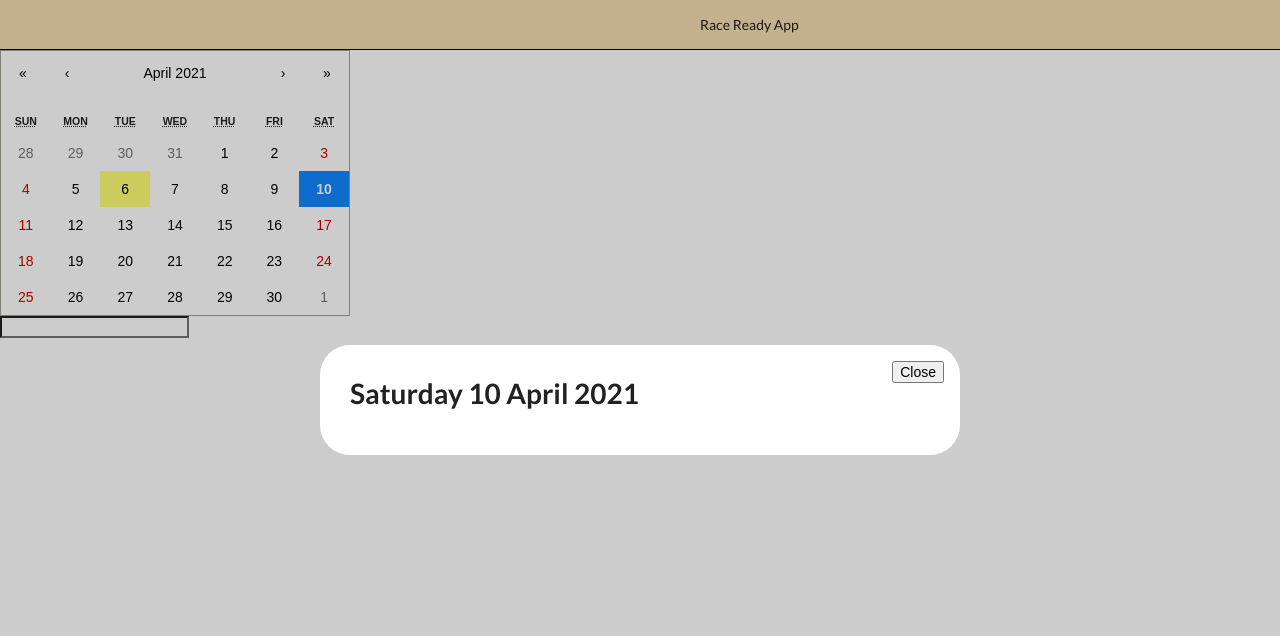
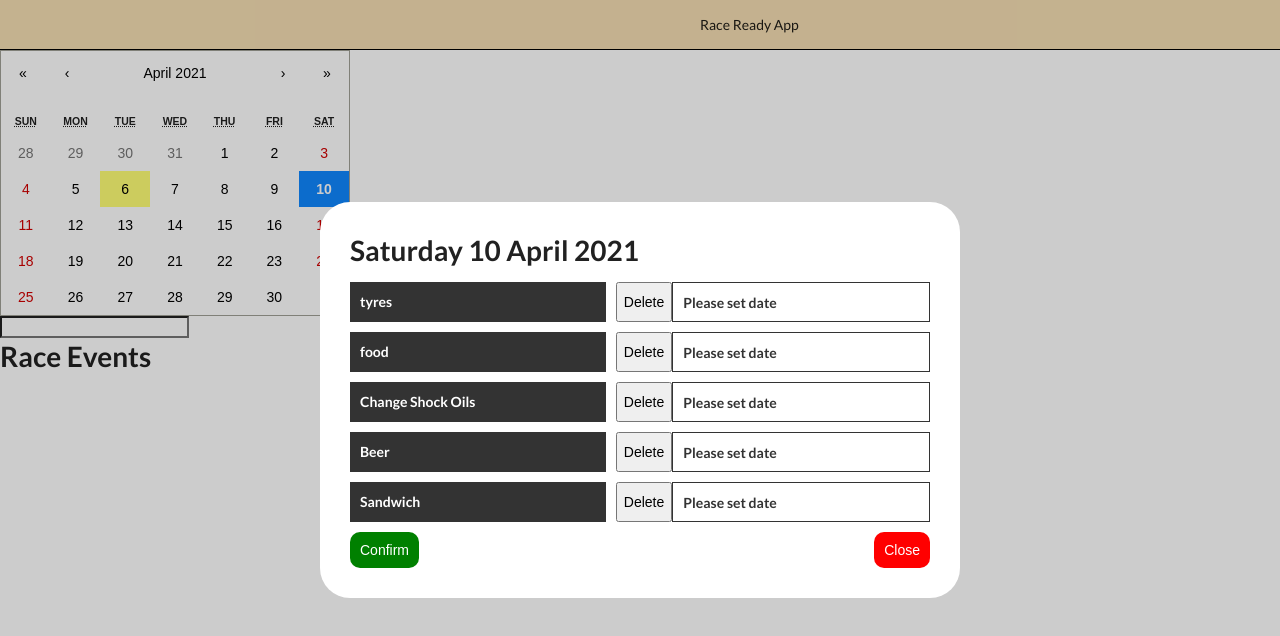
Before and after one commit to lironbard/Race, a React (Create React App) app: page / in a window 1280 px wide. Both pictures are taken after a click on the button "10". Shown: the top 636 px of the page. Built offline with nearby package versions, Linux system fonts and the light colour scheme.

Commit message:
Updating Race App Files

```diff
--- a/src/components/MyCalendar.jsx
+++ b/src/components/MyCalendar.jsx
@@ -11,24 +11,37 @@ function MyCalendar(props) {
   const [lastId, setLastId] = useState(0);
   const [isInput, setIsInput] = useState(false);
   const [buttonPopUp, setButtonPopUp] = useState(false);
-  const [checkListDates, setCheckListDates] = useState({});
+  const [raceEvents, setRaceEvents] = useState({});
+  const raceEventsDates = Object.keys(raceEvents);
 
-  function handleCheckDate(date, value) {
-    const newCheckListDates = { ...checkListDates, [date]: value };
-    setCheckListDates(newCheckListDates);
+  function updateRaceEvent(date, value) {
+    const newRaceEvents = { ...raceEvents, [date]: value };
+    setRaceEvents(newRaceEvents);
+  }
+
+  function handleDeleteRace(date) {
+    const newRceEvents = { ...raceEvents };
+    delete newRceEvents[date];
+    setRaceEvents(newRceEvents);
+  }
+
+  function handleDeleteRaceTask(raceEventsDate, indexTask) {
+    const newCheckList = raceEvents[raceEventsDate].filter((v, iv) => {
+      return iv !== indexTask;
+    });
+
+    setRaceEvents({ ...raceEvents, [raceEventsDate]: newCheckList });
   }
 
   return (
     <div>
-      <TodoListPopup checkListOriginal={checkListDates[activeDate]} handleCheckDate={handleCheckDate} trigger={buttonPopUp} date={activeDate} handleClose={() => setButtonPopUp(false)} />
+      <TodoListPopup checkListOriginal={raceEvents[activeDate]} updateRaceEvent={updateRaceEvent} trigger={buttonPopUp} date={activeDate} handleClose={() => setButtonPopUp(false)} />
 
       <Calendar
         calendarType="US"
         onChange={setValue}
         onClickDay={(value, event) => {
-          console.log({ value });
           setIsInput((isInput) => !isInput);
-          console.log(event.currentTarget);
           event.currentTarget.firstElementChild.classList.toggle("selectedDay");
           props.setDatesList((datesList) => {
             const options = { weekday: "long", year: "numeric", month: "long", day: "numeric" };
@@ -44,6 +57,30 @@ function MyCalendar(props) {
         value={value}
       />
       {value && <input type="text" />}
+
+      <div>
+        <h1>Race Events</h1>
+        <ul className="cards">
+          {raceEventsDates.map((raceEventsDate) => (
+            <li>
+              <div>date: {raceEventsDate}</div>
+              <div>
+                Check List
+                <ul>
+                  {raceEvents[raceEventsDate].map(({ value, date: checkListDate }, indexTask) => (
+                    <li>
+                      <div>{value}</div>
+                      <div>{checkListDate}</div>
+                      <button onClick={() => handleDeleteRaceTask(raceEventsDate, indexTask)}>Delete Race</button>
+                    </li>
+                  ))}
+                </ul>
+              </div>
+              <button onClick={() => handleDeleteRace(raceEventsDate)}>Delete Race</button>
+            </li>
+          ))}
+        </ul>
+      </div>
     </div>
   );
 }
--- a/src/components/TodoListPopup.component.jsx
+++ b/src/components/TodoListPopup.component.jsx
@@ -1,34 +1,46 @@
-import React, { useEffect, useState } from "react";
+import React, { Fragment, useEffect, useState } from "react";
 import "./todoListPopup.css";
 import Calendar from "react-calendar";
 
-const TodoListPopup = ({ date, trigger, handleClose, checkListOriginal, handleCheckDate }) => {
+const TodoListPopup = ({ date, trigger, handleClose, checkListOriginal, updateRaceEvent }) => {
   const [checkList, setCheckList] = useState([]);
-  const [todoList, setTodoList] = useState([]);
 
-  // useEffect(() => {}, [
-  //   setCheckList(
-  //     checkListOriginal || [
-  //       { value: "tyres", date: null, isCalendarOpen: false },
-  //       { value: "food", date: null, isCalendarOpen: false },
-  //       { value: "Change Shock Oils", date: null, isCalendarOpen: false },
-  //       { value: "Beer", date: null, isCalendarOpen: false },
-  //       { value: "Sandwich", date: null, isCalendarOpen: false },
-  //     ]
-  //   ),
-  // ]);
+  useEffect(() => {
+    if (date) {
+      setCheckList(
+        checkListOriginal || [
+          { id: 1, value: "tyres", date: null, isCalendarOpen: false },
+          { id: 2, value: "food", date: null, isCalendarOpen: false },
+          { id: 3, value: "Change Shock Oils", date: null, isCalendarOpen: false },
+          { id: 4, value: "Beer", date: null, isCalendarOpen: false },
+          { id: 5, value: "Sandwich", date: null, isCalendarOpen: false },
+        ]
+      );
+    }
+  }, [date]);
+
+  function handleConfirm() {
+    updateRaceEvent(date, checkList);
+    handleClose();
+  }
 
   if (!trigger) {
     return null;
   }
 
+  const deleteTask = (indexCheckListItem) => {
+    const newCL = checkList.filter((v, iv) => {
+      return iv !== indexCheckListItem;
+    });
+
+    setCheckList(newCL);
+  };
+
   return (
     <div className="popup">
       <div className="popup-inner">
         <h1>{date}</h1>
-        <button className="close-btn" onClick={handleClose}>
-          Close
-        </button>
+
         <ul>
           {checkList.map((checkListItem, indexCheckListItem) => (
             <li key={indexCheckListItem}>
@@ -49,11 +61,12 @@ const TodoListPopup = ({ date, trigger, handleClose, checkListOriginal, handleCh
                     });
 
                     setCheckList(newCheckListItem);
-                    handleCheckDate(date, newCheckListItem);
                   }}
                   value={checkListItem.date || null}
                 />
               ) : (
+                <Fragment>
+                  <button onClick={() => deleteTask(indexCheckListItem)}>Delete</button>
                   <div
                     onClick={() => {
                       const newCheckListItem = checkList.map((v, i) => {
@@ -62,17 +75,26 @@ const TodoListPopup = ({ date, trigger, handleClose, checkListOriginal, handleCh
                         }
                         return { ...v, isCalendarOpen: false };
                       });
-
+                      console.log(indexCheckListItem);
                       setCheckList(newCheckListItem);
                     }}
                     className="date"
                   >
                     {checkListItem.date || "Please set date"}
                   </div>
+                </Fragment>
               )}
             </li>
           ))}
         </ul>
+        <div className="popup-action">
+          <button className="confirm" onClick={handleConfirm}>
+            Confirm
+          </button>
+          <button className="close" onClick={handleClose}>
+            Close
+          </button>
+        </div>
       </div>
     </div>
   );
--- a/src/components/myCalendar.css
+++ b/src/components/myCalendar.css
@@ -1,3 +1,20 @@
 .selectedDay {
   font-weight: 900;
 }
+
+.cards {
+  display: flex;
+  justify-content: space-between;
+  flex-direction: row;
+  padding: 0;
+  margin: 0;
+  flex-wrap: wrap;
+  list-style-type: none;
+}
+
+.cards > li {
+  border-radius: 20px;
+  padding: 20px;
+  box-shadow: 0 0 10px 0 #000;
+  margin: 20px;
+}
--- a/src/components/todoListPopup.css
+++ b/src/components/todoListPopup.css
@@ -61,3 +61,25 @@
   font-weight: bold;
   padding: 0 10px;
 }
+
+.popup-action {
+  display: flex;
+  justify-content: space-between;
+}
+
+.popup-action button {
+  border: none;
+  padding: 10px;
+  border-radius: 10px;
+  cursor: pointer;
+}
+
+.popup-action .confirm {
+  background: green;
+  color: #fff;
+}
+
+.popup-action .close {
+  background: red;
+  color: #fff;
+}
```
Lines whose indentation alone changed are shown as unchanged.
